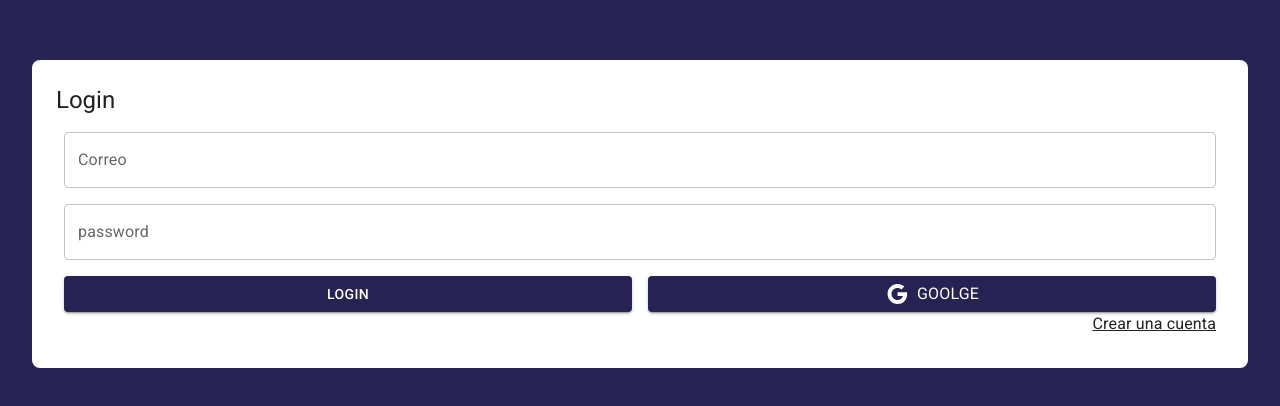
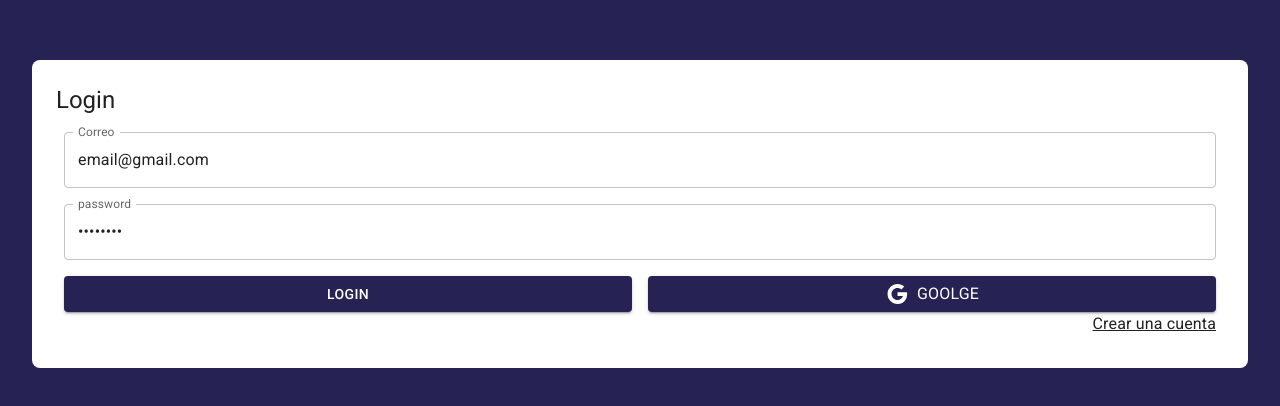
Before and after one commit to kervisvasquez1993/react-desde-cero-fernando-herrera-, a React (Vite) app in the folder journal-app/: page /auth/login in a window 1280 px wide. Shown: the part 186-592 px from the top of the page. Built offline with nearby package versions, Linux system fonts and the light colour scheme.

Commit message:
add hooks for the form in sing in

```diff
--- a/journal-app/src/auth/pages/LoginPage.jsx
+++ b/journal-app/src/auth/pages/LoginPage.jsx
@@ -2,8 +2,20 @@ import { Link as RouteLink } from "react-router-dom";
 import { Google } from "@mui/icons-material";
 import { Grid, Typography, TextField, Button, Link } from "@mui/material";
 import { AuthLayout } from "../layouts/AuthLayout";
+import { useForm } from "../../hooks/useForm";
 
 export const LoginPage = () => {
+    const { email, password, onInputChange } = useForm({
+        email: "email@gmail.com",
+        password: "password",
+    });
+    const onSubmit = (e) => {
+        e.preventDefault();
+        console.log({ email, password });
+    };
+    const onGoogleSingIn = () => {
+        console.log("onGoogle SingIn");
+    };
     return (
         <AuthLayout title={"Login"}>
             <form action="">
@@ -13,7 +25,10 @@ export const LoginPage = () => {
                             id=""
                             label="Correo"
                             type="email"
+                            name="email"
                             placeholder="correo@gmail.com"
+                            value={email}
+                            onChange={onInputChange}
                             fullWidth
                         />
                     </Grid>
@@ -21,19 +36,31 @@ export const LoginPage = () => {
                         <TextField
                             label="password"
                             type="password"
+                            name="password"
                             placeholder="password"
+                            value={password}
+                            onChange={onInputChange}
                             fullWidth
                         />
                     </Grid>
                 </Grid>
                 <Grid container spacing={2} sx={{ p: 1 }}>
                     <Grid item xs={12} sm={6}>
-                        <Button variant="contained" fullWidth>
+                        <Button
+                            type="submit"
+                            onClick={(e) => onSubmit(e)}
+                            variant="contained"
+                            fullWidth
+                        >
                             Login
                         </Button>
                     </Grid>
                     <Grid item xs={12} sm={6}>
-                        <Button variant="contained" fullWidth>
+                        <Button
+                            onClick={onGoogleSingIn}
+                            variant="contained"
+                            fullWidth
+                        >
                             <Google />
                             <Typography sx={{ ml: 1 }}> Goolge</Typography>
                         </Button>
--- /dev/null
+++ b/journal-app/src/hooks/index.js
@@ -0,0 +1 @@
+export * from "useForm";
--- /dev/null
+++ b/journal-app/src/hooks/useForm.js
@@ -0,0 +1,25 @@
+import { useState } from 'react';
+
+export const useForm = ( initialForm = {} ) => {
+
+    const [ formState, setFormState ] = useState( initialForm );
+
+    const onInputChange = ({ target }) => {
+        const { name, value } = target;
+        setFormState({
+            ...formState,
+            [ name ]: value
+        });
+    }
+
+    const onResetForm = () => {
+        setFormState( initialForm );
+    }
+
+    return {
+        ...formState,
+        formState,
+        onInputChange,
+        onResetForm,
+    }
+}
--- a/journal-app/src/store/auth/authSlice.js
+++ b/journal-app/src/store/auth/authSlice.js
@@ -3,7 +3,7 @@ import { createSlice } from "@reduxjs/toolkit";
 export const authSlice = createSlice({
     name: "auth",
     initialState: {
-        status: "checking", //not-authenticated , authenticated
+        status: "not-authenticated", // 'checking',not-authenticated , authenticated
         uid: null,
         email: null,
         displayName: null,
--- /dev/null
+++ b/journal-app/src/store/auth/thunks.js
@@ -0,0 +1 @@
+// export const checkingAuthenticate = (email, password) => {};
```
